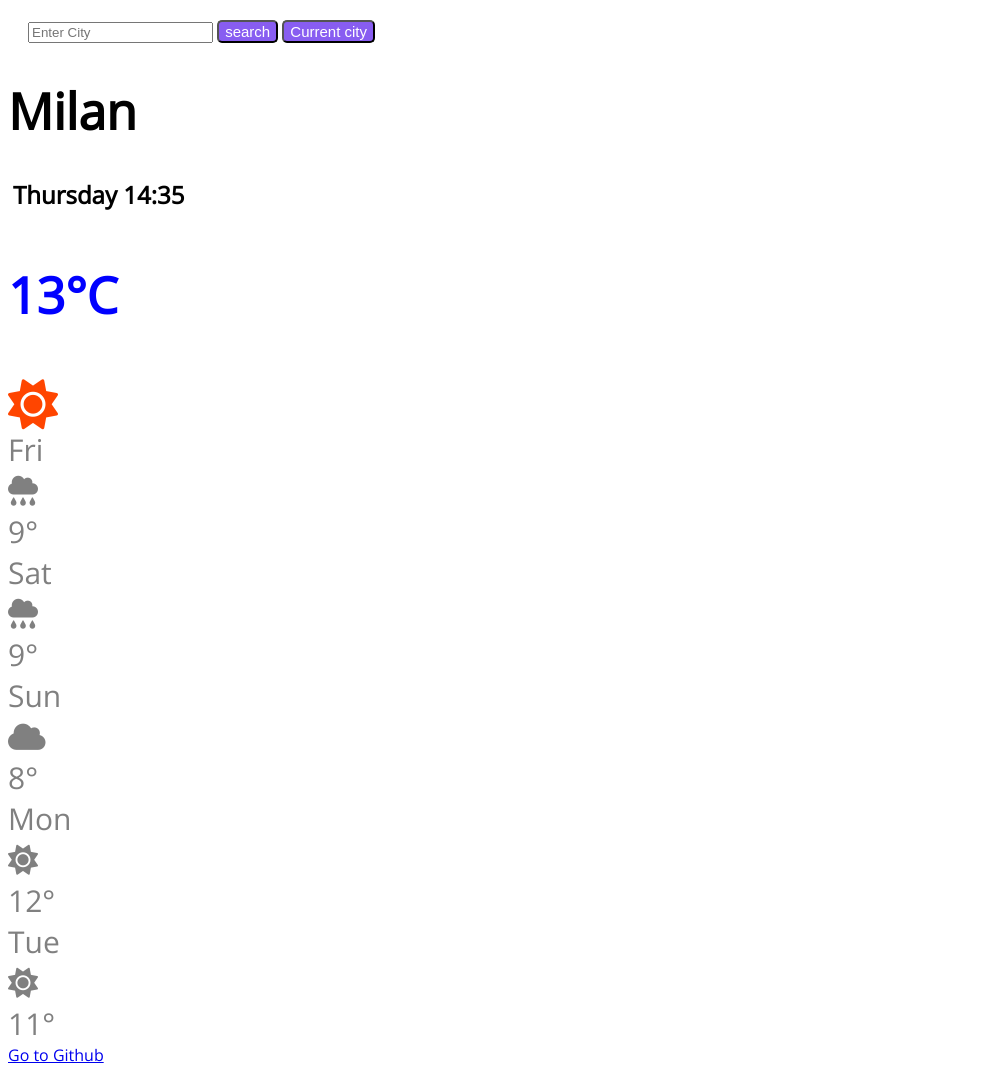
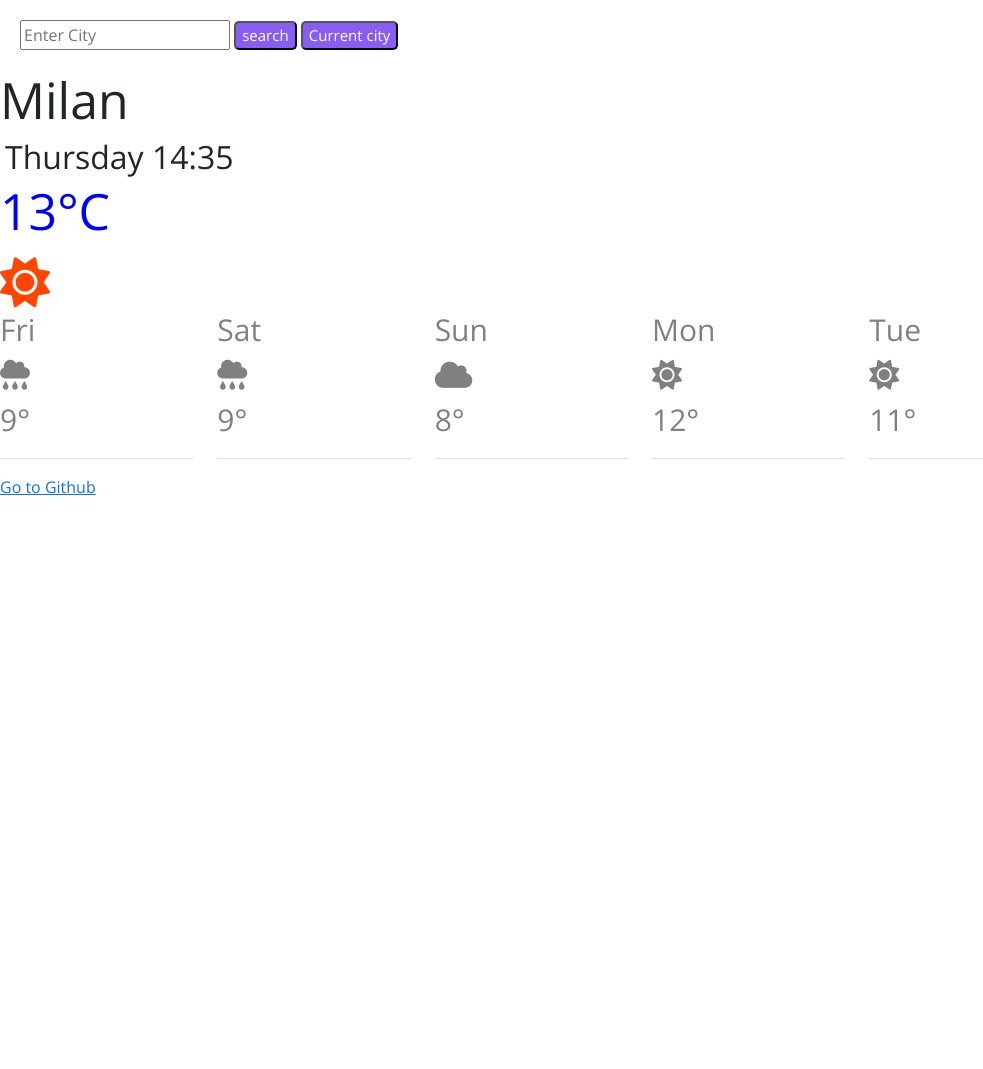
Before and after one commit to Siumi234/Weather_-app, a plain HTML site: page index.html in a window 1280 px wide. Shown: the whole page, without its empty margins (0-983 px from the left). After the commit the page ends 800 px from the top, so only its background shows below. Drawn offline with nearby package versions, Linux system fonts and the light colour scheme; no server answers.

Commit message:
bootstrap

```diff
--- a/index.html
+++ b/index.html
@@ -5,9 +5,13 @@
   <title>Weather_app/structure</title>
   <meta charset="UTF-8" />
   <script src="https://kit.fontawesome.com/290886e2a3.js" crossorigin="anonymous"></script>
-  <script src="https://cdn.jsdelivr.net/npm/bootstrap@5.3.0-alpha1/dist/js/bootstrap.bundle.min.js"
-    integrity="sha384-w76AqPfDkMBDXo30jS1Sgez6pr3x5MlQ1ZAGC+nuZB+EYdgRZgiwxhTBTkF7CXvN"
-    crossorigin="anonymous"></script>
+  <link
+      href="https://cdn.jsdelivr.net/npm/bootstrap@5.3.0-alpha1/dist/css/bootstrap.min.css"
+      rel="stylesheet"
+      integrity="sha384-GLhlTQ8iRABdZLl6O3oVMWSktQOp6b7In1Zl3/Jr59b6EGGoI1aFkw7cmDA6j6gD"
+      crossorigin="anonymous"
+    />
+
   <link rel="preconnect" href="https://fonts.googleapis.com">
   <link rel="preconnect" href="https://fonts.gstatic.com" crossorigin>
   <link href="https://fonts.googleapis.com/css2?family=Open+Sans:wght@300&display=swap" rel="stylesheet">
@@ -30,25 +34,33 @@
   <h3><span id="temperature">13</span>°C</h3>
   <p id="description"></p>
   <i class="fa-solid fa-sun sun-icon"></i>
-  <div class="container">
        <div class="row">
         <div class="col-2">
-        Fri</br> <i class="fa-solid fa-cloud-rain"></i></br>9°</hr>
+          Fri<br />
+          <i class="fa-solid fa-cloud-rain"></i><br />9°
+          <hr />
         </div>
         <div class="col-2">
-        Sat</br> <i class="fa-solid fa-cloud-rain"></i> </br>9°</hr>
+          Sat<br />
+          <i class="fa-solid fa-cloud-rain"></i> <br />9°
+          <hr />
         </div>
         <div class="col-2">
-        Sun</br> <i class="fa-solid fa-cloud"></i> </br>8°</div></hr>
+          Sun<br />
+          <i class="fa-solid fa-cloud"></i> <br />8°
+          <hr />
         </div>
         <div class="col-2">
-        Mon</br> <i class="fa-solid fa-sun sunny"></i> </br>12° </hr>
+          Mon<br />
+          <i class="fa-solid fa-sun sunny"></i> <br />12°
+          <hr />
         </div>
         <div class="col-2">
-        Tue</br><i class="fa-solid fa-sun sunny"></i> </br>11°</hr>
+          Tue<br /><i class="fa-solid fa-sun sunny"></i> <br />11°
+          <hr />
         </div>
       </div>
-  </div>
+
   <a href="https://github.com/Siumi234/Weather_-app/tree/master/index.html">Go to Github</a>
 
 
```
Lines whose indentation alone changed are shown as unchanged.
